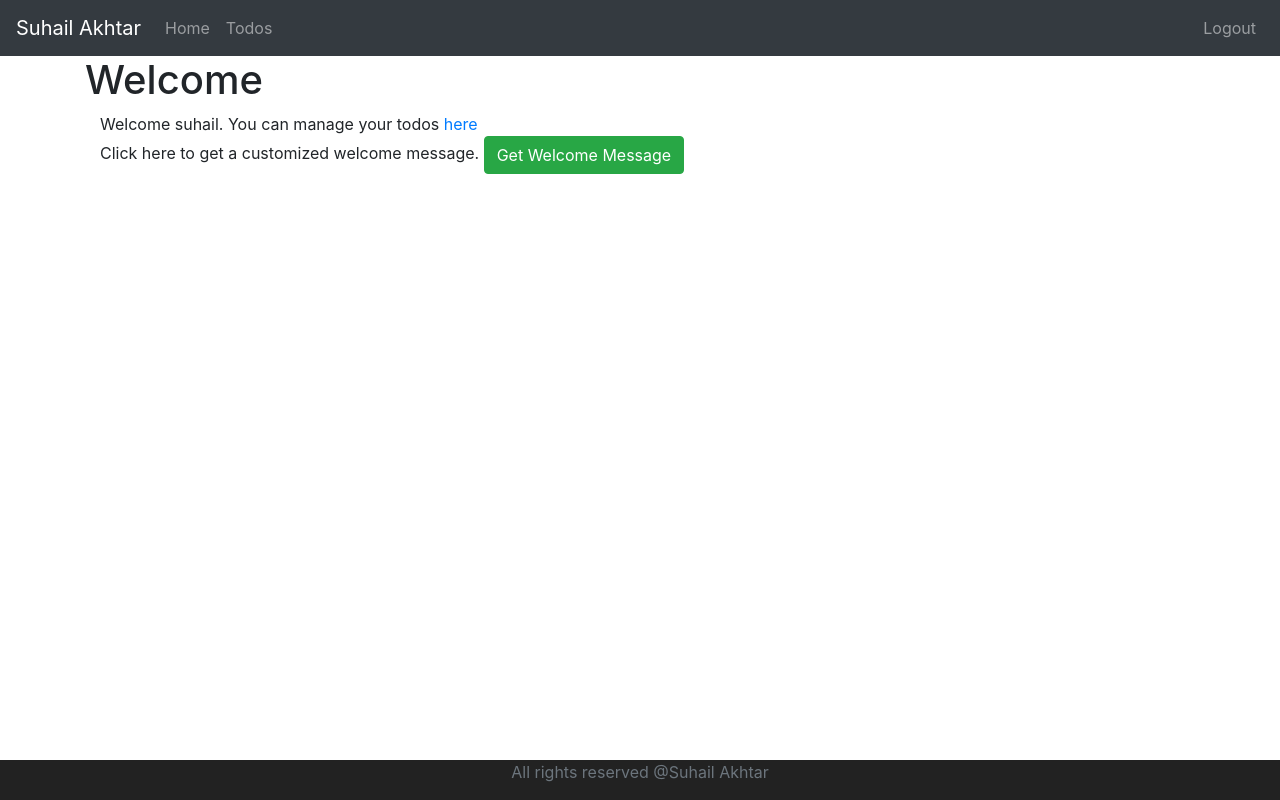
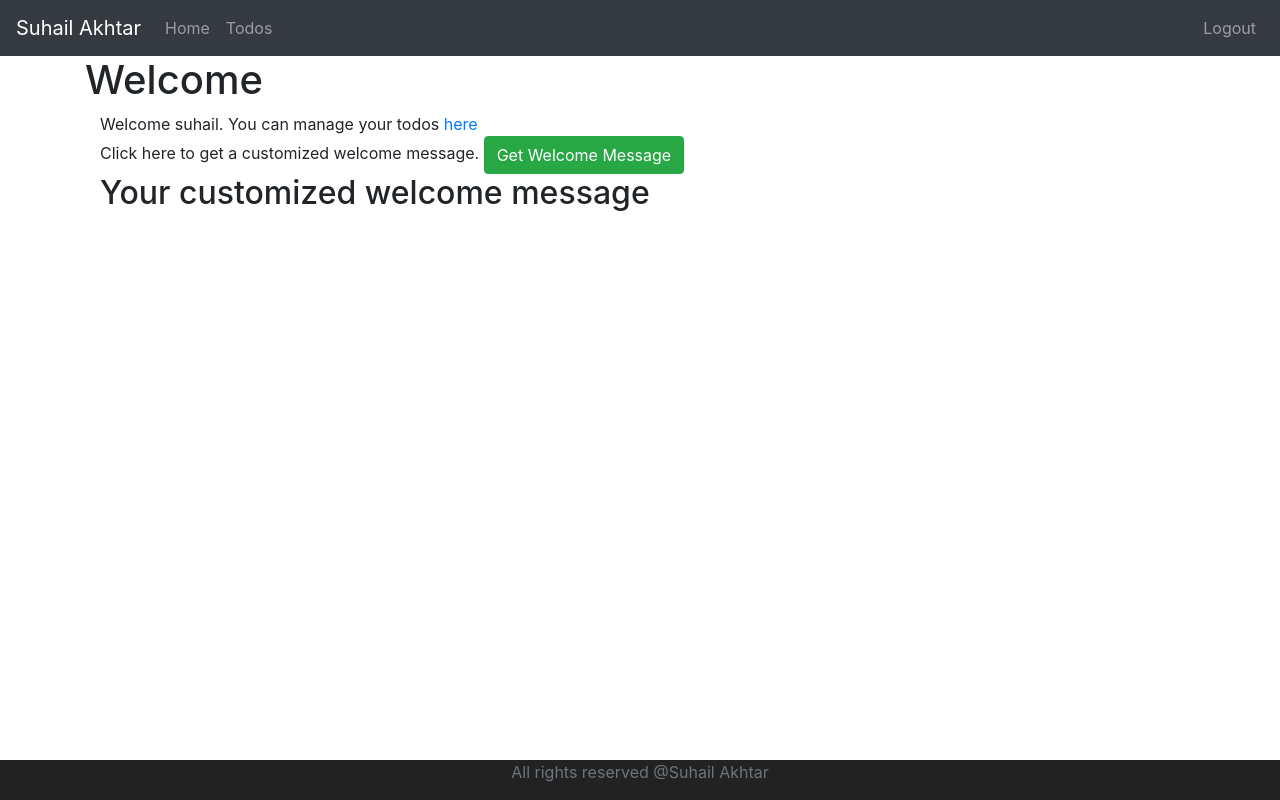
Before and after one commit to suhailakhtar039/springboot-angular, an Angular app in the folder frontend/todo/: page /welcome/suhail in a window 1280 px wide. Built offline with nearby package versions, Linux system fonts and the light colour scheme; sample sign-in values are in the browser's storage.

Commit message:
replaced with null

```diff
--- a/frontend/todo/src/app/welcome/welcome.component.html
+++ b/frontend/todo/src/app/welcome/welcome.component.html
@@ -13,7 +13,7 @@
   </button>
 </div>
 
-<div class="container" *ngIf="customizedWelcomeMessage.length != 0">
+<div class="container" *ngIf="customizedWelcomeMessage != null">
   <h2>Your customized welcome message</h2>
   {{ customizedWelcomeMessage }}
 </div>
```
